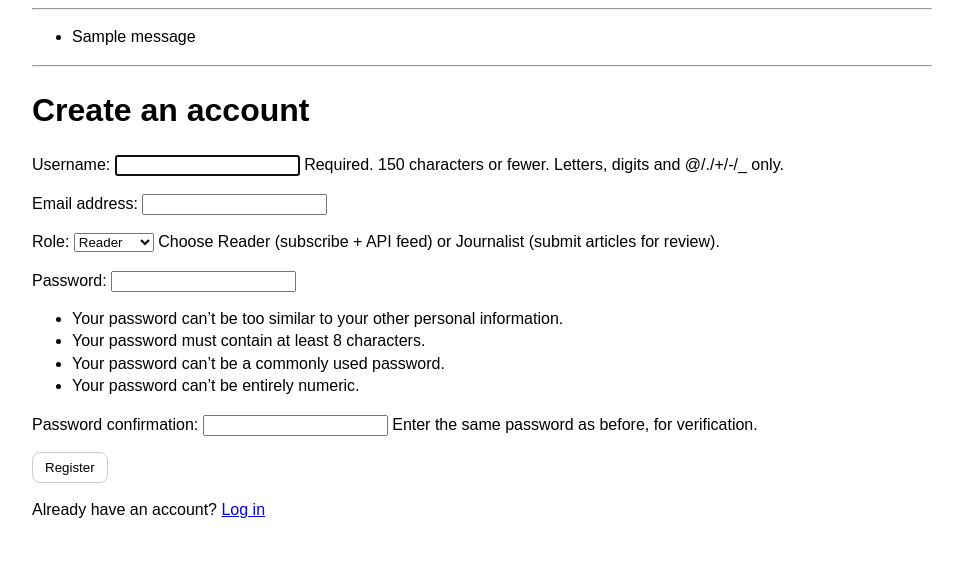
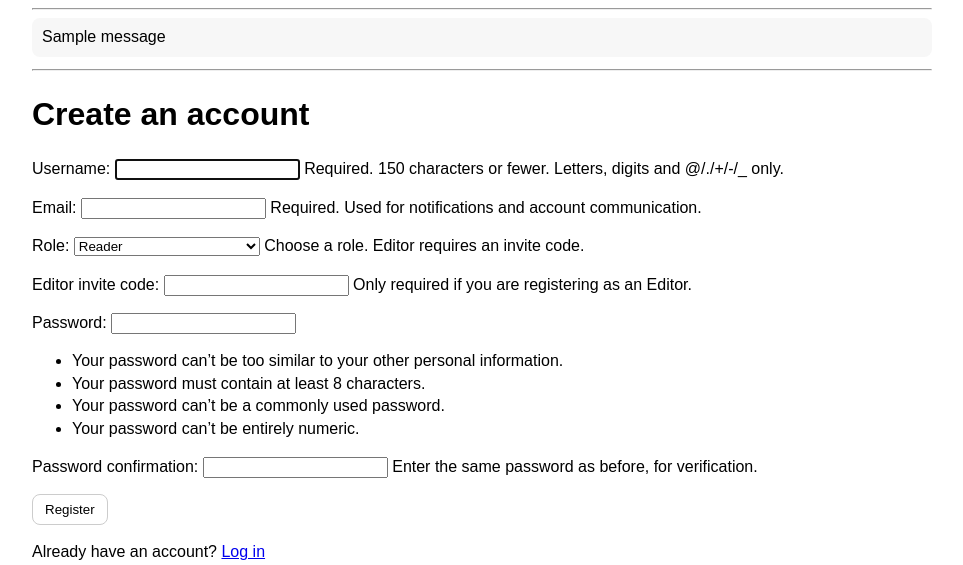
Before and after one commit to PerryRichardson/News-App, a Django app: page /accounts/register/ in a window 1280 px wide. Shown: the part 74-639 px from the top of the page, without its empty margins (158-1121 px from the left). Run offline with Django 5.2, Linux system fonts and the light colour scheme; tables that the repository leaves empty hold one stand-in row (values such as "Sample post"); one stand-in notice (Sample message) is shown.

Commit message:
Address mentor feedback: editor signup, unique email, README fixes, editor queue UX

```diff
--- a/src/config/settings.py
+++ b/src/config/settings.py
@@ -113,6 +113,8 @@ STATIC_URL = "static/"
 LOGIN_REDIRECT_URL = "/"
 LOGOUT_REDIRECT_URL = "/"
 
+EDITOR_INVITE_CODE = "change-me"  # ideally load from env var later
+
 EMAIL_BACKEND = "django.core.mail.backends.console.EmailBackend"
 DEFAULT_FROM_EMAIL = "no-reply@newsapp.local"
 
--- a/src/core/forms.py
+++ b/src/core/forms.py
@@ -1,57 +1,91 @@
 from django import forms
+from django.conf import settings
 from django.contrib.auth.forms import UserCreationForm
 
 from .models import Article, Publisher, User
 
 
 class ArticleForm(forms.ModelForm):
+    """Form for journalists to create a new article."""
+
     class Meta:
         model = Article
         fields = ["title", "body", "publisher"]
 
+
 class PublisherForm(forms.ModelForm):
-    """
-    Form for creating a Publisher through the web UI.
-    """
+    """Form for editors to create a Publisher through the web UI."""
 
     class Meta:
         model = Publisher
         fields = ["name", "description"]
 
+
 class RegistrationForm(UserCreationForm):
     """
     Registration form for creating a new user account.
 
-    Allows the user to choose a role at signup. To avoid privilege escalation,
-    we only allow Reader and Journalist to be selected at registration time.
-    Editors should be created/assigned by an admin.
+    Users can register as Reader or Journalist freely.
+    Editor registration requires a valid invite code.
     """
+
+    email = forms.EmailField(
+        required=True,
+        help_text="Required. Used for notifications and account communication.",
+    )
 
     role = forms.ChoiceField(
         choices=(
             (User.Role.READER, "Reader"),
             (User.Role.JOURNALIST, "Journalist"),
+            (User.Role.EDITOR, "Editor (invite code required)"),
         ),
         initial=User.Role.READER,
-        help_text="Choose Reader (subscribe + API feed) or Journalist (submit articles for review).",
+        help_text="Choose a role. Editor requires an invite code.",
+    )
+
+    editor_invite_code = forms.CharField(
+        required=False,
+        strip=True,
+        help_text="Only required if you are registering as an Editor.",
     )
 
     class Meta(UserCreationForm.Meta):
         model = User
-        fields = ("username", "email", "role")
+        fields = ("username", "email", "role", "editor_invite_code")
+
+    def clean(self):
+        """
+        Validate Editor signups require a correct invite code.
+        """
+        cleaned = super().clean()
+        role = cleaned.get("role")
+        code = (cleaned.get("editor_invite_code") or "").strip()
+
+        if role == User.Role.EDITOR:
+            expected = getattr(settings, "EDITOR_INVITE_CODE", "")
+            if not expected or code != expected:
+                raise forms.ValidationError(
+                    "Invalid editor invite code. Please choose a different role."
+                )
+
+        return cleaned
 
     def save(self, commit: bool = True):
         """
-        Create the user and apply the selected role.
+        Create the user and assign the selected role.
 
         Args:
-            commit (bool): Whether to save the user to the database.
+            commit: Whether to save the user to the database.
 
         Returns:
-            User: The created user instance.
+            The created user instance.
         """
         user = super().save(commit=False)
+        user.email = self.cleaned_data["email"]
         user.role = self.cleaned_data["role"]
+
         if commit:
             user.save()
+
         return user
--- a/src/core/models.py
+++ b/src/core/models.py
@@ -21,7 +21,7 @@ class Publisher(models.Model):
         description (str): Optional description/bio for the publisher.
     """
 
-    name = models.CharField(max_length=150)
+    name = models.CharField(max_length=150, unique=True)
     description = models.TextField(blank=True)
 
     def __str__(self) -> str:
@@ -64,6 +64,7 @@ class User(AbstractUser):
     )
 
     bio = models.TextField(blank=True)
+    email = models.EmailField(unique=True)
 
     subscribed_publishers = models.ManyToManyField(
         Publisher,
--- a/src/core/templates/core/base.html
+++ b/src/core/templates/core/base.html
@@ -58,8 +58,22 @@
       .btn:hover {
         background: #f7f7f7;
       }
+
+      .messages {
+        list-style: none;
+        padding-left: 0;
+        margin: 0 0 12px 0;
+      }
+
+      .messages li {
+        padding: 8px 10px;
+        border-radius: 8px;
+        background: #f7f7f7;
+        margin-bottom: 8px;
+      }
     </style>
   </head>
+
   <body>
     <nav class="nav">
       <div class="nav-left">
@@ -76,6 +90,7 @@
 
           {% if user.role == "EDITOR" %}
             <a class="nav-link" href="{% url 'core:editor_queue' %}">Editor Queue</a>
+            <a class="nav-link" href="{% url 'core:create_publisher' %}">New Publisher</a>
           {% endif %}
         {% endif %}
       </div>
@@ -100,9 +115,9 @@
     <hr />
 
     {% if messages %}
-      <ul>
+      <ul class="messages">
         {% for message in messages %}
-          <li>{{ message }}</li>
+          <li class="{{ message.tags }}">{{ message }}</li>
         {% endfor %}
       </ul>
       <hr />
--- a/src/core/urls.py
+++ b/src/core/urls.py
@@ -5,25 +5,40 @@ from . import views
 app_name = "core"
 
 urlpatterns = [
+    # Public
     path("", views.article_list, name="article_list"),
     path("articles/<int:pk>/", views.article_detail, name="article_detail"),
+
+    # Publishers (Reader + Editor create)
     path("publishers/", views.publisher_list, name="publisher_list"),
+    path("publishers/new/", views.create_publisher, name="create_publisher"),
     path(
         "publishers/<int:pk>/toggle/",
         views.toggle_publisher_subscription,
         name="toggle_publisher_subscription",
     ),
+
+    # Journalists (Reader follow list)
     path("journalists/", views.journalist_list, name="journalist_list"),
     path(
         "journalists/<int:pk>/toggle/",
         views.toggle_journalist_follow,
         name="toggle_journalist_follow",
     ),
+
+    # Journalist workflow
     path("journalist/", views.journalist_dashboard, name="journalist_dashboard"),
     path("journalist/new/", views.create_article, name="create_article"),
-    path("publishers/new/", views.create_publisher, name="create_publisher"),
+
+    # Editor workflow
     path("editor/", views.editor_queue, name="editor_queue"),
-    path("editor/articles/<int:pk>/decide/", views.decide_article, name="decide_article"),
+    path(
+        "editor/articles/<int:pk>/decide/",
+        views.decide_article,
+        name="decide_article",
+    ),
+
+    # Account + subscriptions
     path("accounts/register/", views.register, name="register"),
     path("me/subscriptions/", views.my_subscriptions, name="my_subscriptions"),
 ]
```
Also changed, not shown: src/core/admin.py (+30 -1 lines), src/core/templates/core/editor_queue.html (+27 -6 lines), src/core/tests.py (+24 -12 lines), src/core/migrations/0002_alter_publisher_name_alter_user_email.py (added).
